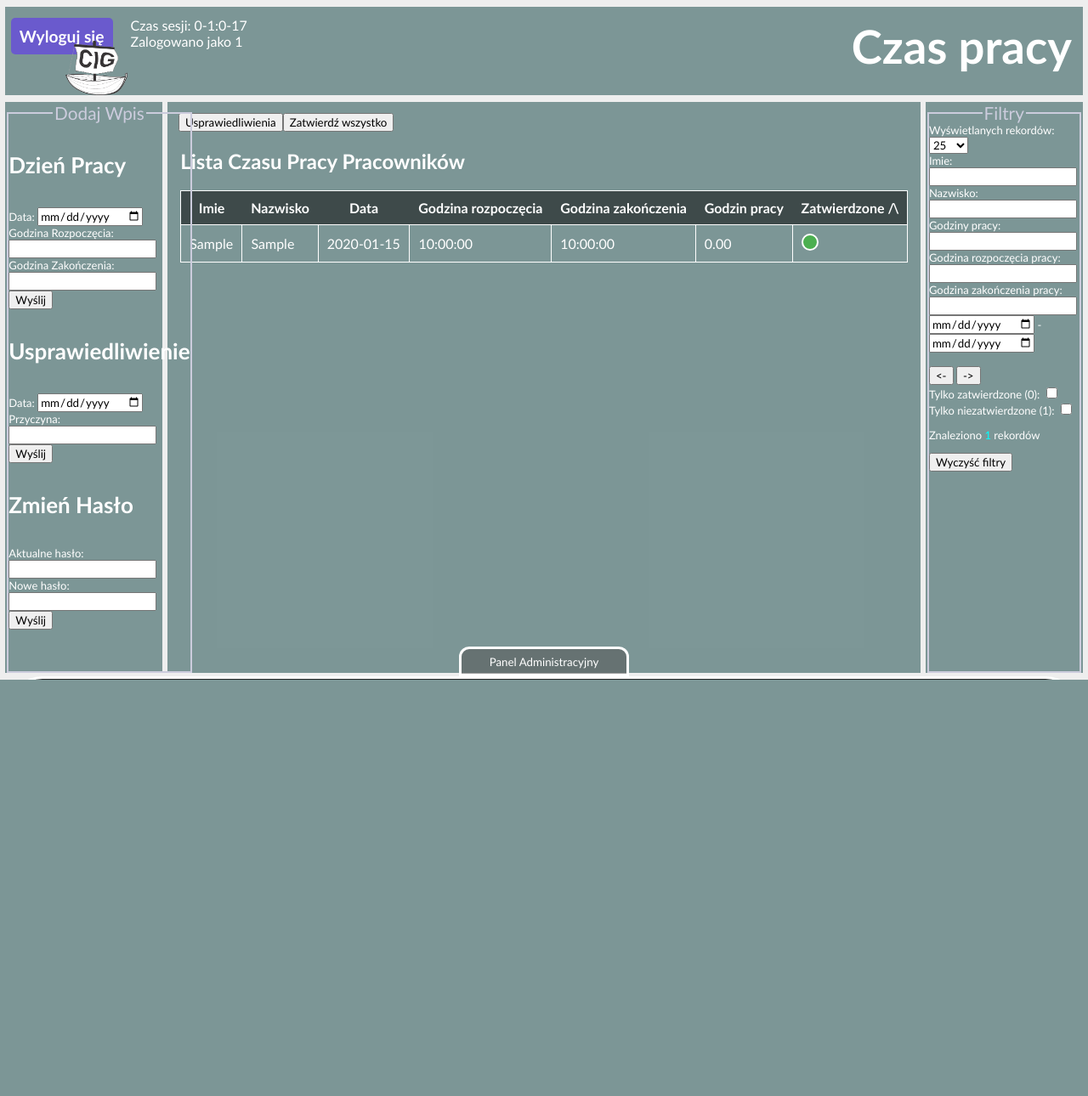
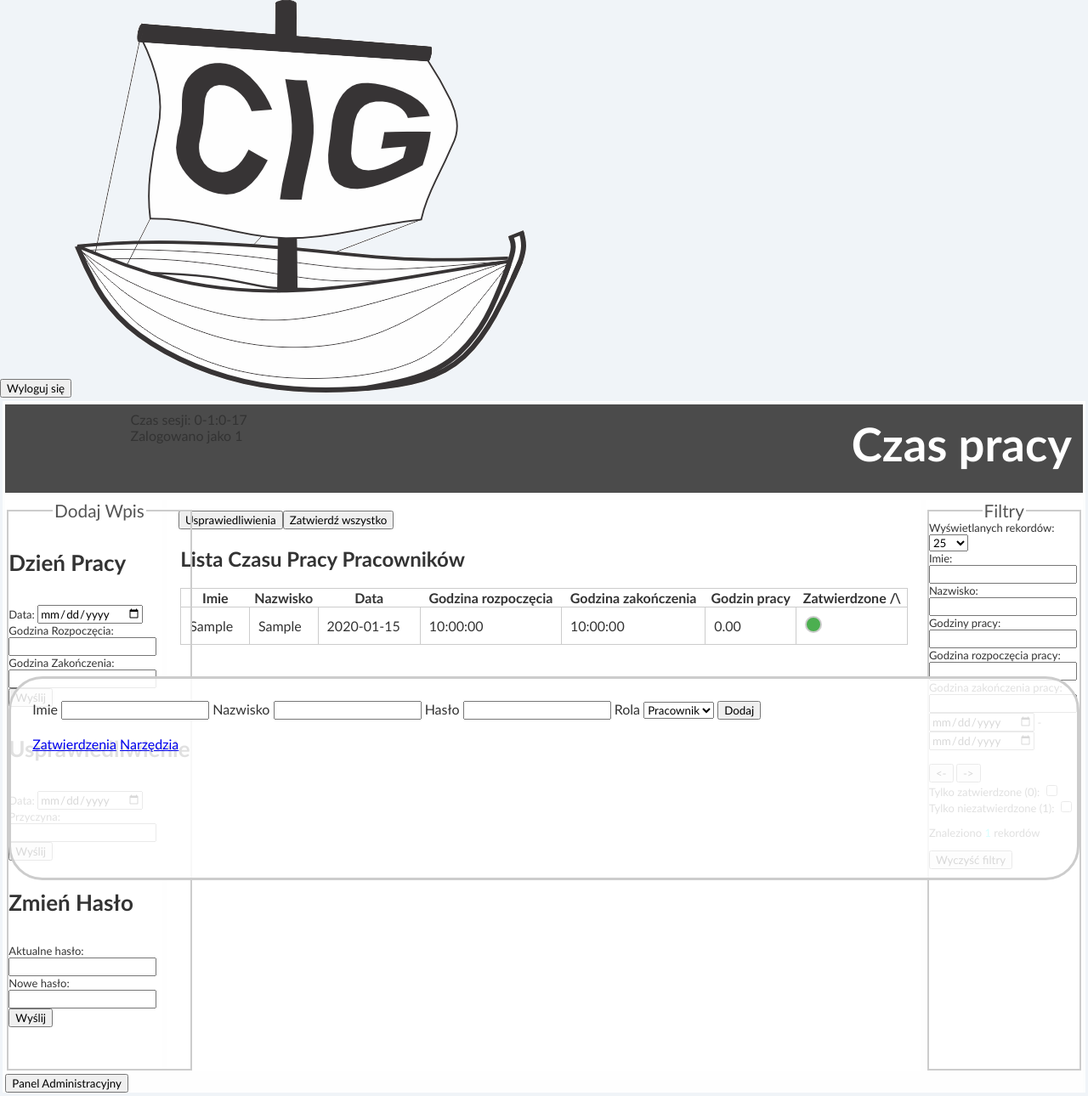
Before and after one commit to DoubtingFive/Czas-Pracy, a PHP site: page / in a window 1280 px wide. Shown: the whole page at 85% size. Before the commit the page ends 800 px from the top, so only its background shows below. Run offline with PHP 8.4, Linux system fonts and the light colour scheme; the visitor is signed in with stand-in values (Sample User, id 1); tables that the repository leaves empty hold one stand-in row (values such as "Sample post").

Commit message:
Update styl.css

```diff
--- a/style/styl.css
+++ b/style/styl.css
@@ -5,49 +5,51 @@
 body {
     overflow: hidden;
     margin: 0;
-    background-color: #eeeeee;
+    background-color: #f0f4f8; /* Jasny, stonowany kolor tła */
     background-attachment: fixed;
-    color: white;
+    color: #333; /* Ciemny kolor tekstu dla lepszej czytelności */
 }
 div {
     margin-top: 0.5vh;
     margin-bottom: 0.5vh;
     margin-left: 0.25%;
     margin-right: 0.25%;
-    background-color: rgba(12, 64, 64, 0.5);
+    background-color: rgba(255, 255, 255, 0.8); /* Jasne tło z delikatną przezroczystością */
 }
 div > fieldset > legend {
     text-align: center;
-    color: #ccccdd;
+    color: #555; /* Stonowany kolor legendy */
     font-size: 1.6em;
 }
 div > fieldset {
-    border: solid 2px #ccccdd;
+    border: solid 2px #ccc; /* Stonowany kolor obramowania */
     position: relative;
     height: 100%;
     padding: 0;
     font-size: small;
 }
-th>span{
+th > span {
     letter-spacing: -1.5px;
 }
 
 #baner {
-    padding:1%;
+    padding: 1%;
     width: 99.5%;
     height: 13vh;
     font-size: 1.7em;
     float: left;
+    background-color: rgba(0, 0, 0, 0.7); /* Ciemne tło banera */
+    color: white; /* Biały kolor tekstu */
 }
 #tytul {
-    margin:0;
+    margin: 0;
     text-align: right;
 }
 #nawigacja {
     width: 14.5%;
     height: 84vh;
     float: left;
-    box-sizing: border-box;
+    background-color: rgba(255, 255, 255, 0.9); /* Jasne tło nawigacji */
 }
 #kontent {
     padding: 1%;
@@ -55,8 +57,8 @@ th>span{
     height: 84vh;
     min-height: 84vh;
     float: left;
-    color: white;
-    overflow-y:auto;
+    color: #333; /* Ciemny kolor tekstu */
+    overflow-y: auto;
 }
 
 #kontent::-webkit-scrollbar {
@@ -64,19 +66,19 @@ th>span{
 }
 
 #kontent::-webkit-scrollbar-track {
-    background: rgba(111, 110, 150,0.5);
+    background: rgba(200, 200, 200, 0.5); /* Jasny kolor tła paska przewijania */
     border-radius: 10px;
 }
 
 #kontent::-webkit-scrollbar-thumb {
-    background-color: purple;
+    background-color: #8e9eab; /* Stonowany kolor kciuka paska przewijania */
     border-radius: 10px;
-    border: 2px solid rgba(111, 110, 150,0.8);
+    border: 2px solid rgba(200, 200, 200, 0.8);
 }
 
 #kontent::-webkit-scrollbar-thumb:hover {
-    background-color: rgba(200, 200, 225,0.8);
-    border: 2px solid rgb(111, 110, 155);
+    background-color: rgba(150, 150, 150, 0.8); /* Ciemniejszy kolor kciuka paska przewijania */
+    border: 2px solid rgb(200, 200, 200);
 }
 #filtry {
     width: 14.5%;
@@ -85,96 +87,40 @@ th>span{
 }
 #administracja {
     width: 98.5%;
-    background-color: rgba(0, 0, 0, 0.85);
-    border:3px solid white;
+    background-color: rgba(255, 255, 255, 0.85); /* Jasne tło administracji */
+    border: 3px solid #ccc;
     position: fixed;
     border-radius: 40px;
     bottom: -30vh;
     height: 30vh;
-    padding:2%;
+    padding: 2%;
 }
 @keyframes animacjaAdministracja {
     0% { height: 35px; }
     100% { height: 45px; }
 }
-.czas{
-    position:absolute;
-    left:12%;
+.czas {
+    position: absolute;
+    left: 12%;
 }
 .circle {
     display: inline-block;
     width: 20px;
     height: 20px;
     border-radius: 50%;
-    border: 2px solid white;
+    border: 2px solid #ccc; /* Stonowany kolor obramowania kółek */
 }
-.circle.filled{
-    background-color: #4CAF50;
+.circle.filled {
+    background-color: #4CAF50; /* Zielony kolor wypełnienia */
 }
-.circle.empty{
+.circle.empty {
     background-color: transparent;
 }
-table{
-    border: 1px solid white;
+table {
+    border: 1px solid #ccc; /* Stonowany kolor obramowania tabeli */
     border-collapse: collapse;
-    width:100%
+    width: 100%;
 }
-td{
-    padding:10px;
-    border: 1px solid white;
-}
-th{
-    padding:10px;
-    background-color: rgba(0,0,0,0.5);
-}
-button#logout{
-    position:absolute;
-    left:1%;
-    top:-1vh;
+td {
     padding: 10px;
-    margin-top: 1.5em;
-    background-color: #6a5acd;
-    color: white;
-    border: none;
-    border-radius: 5px;
-    font-size: 1.2em;
-    font-weight: bold;
-    cursor: pointer;
-    transition: background-color 0.3s ease, transform 0.2s ease;
-}
-button#adminPanel{
-    color:white;
-    width: 200px;
-    height: 35px;
-    border-top-left-radius: 12px;
-    border-top-right-radius: 12px;
-    background-color: rgba(80, 80, 80,0.5);
-    border:3px solid white;
-    transition: bottom 0.3s ease;
-    position: absolute;
-    bottom: .5vh;
-    left: 50%;
-    transform: translateX(-50%);
-}
-button#adminPanel:hover{
-    background-color: rgb(100, 100, 100);
-    animation-name: animacjaAdministracja;
-    animation-fill-mode: forwards;
-    animation-duration: 0.3s;
-}
-img{
-    position: absolute;
-    left:6%;
-    top:6vh;
-    height: 8vh
-}
-a {
-    color: rgb(200, 200, 200);
-    text-decoration: none;
-    font-size: 1.5em;
-    margin-left: 13px;
-}
-a:hover {
-    color: white;
-    text-shadow: 0 0 13px white;
-}
+    border: 1px solid #ccc; /* Stonowany kolor obramowania
```
